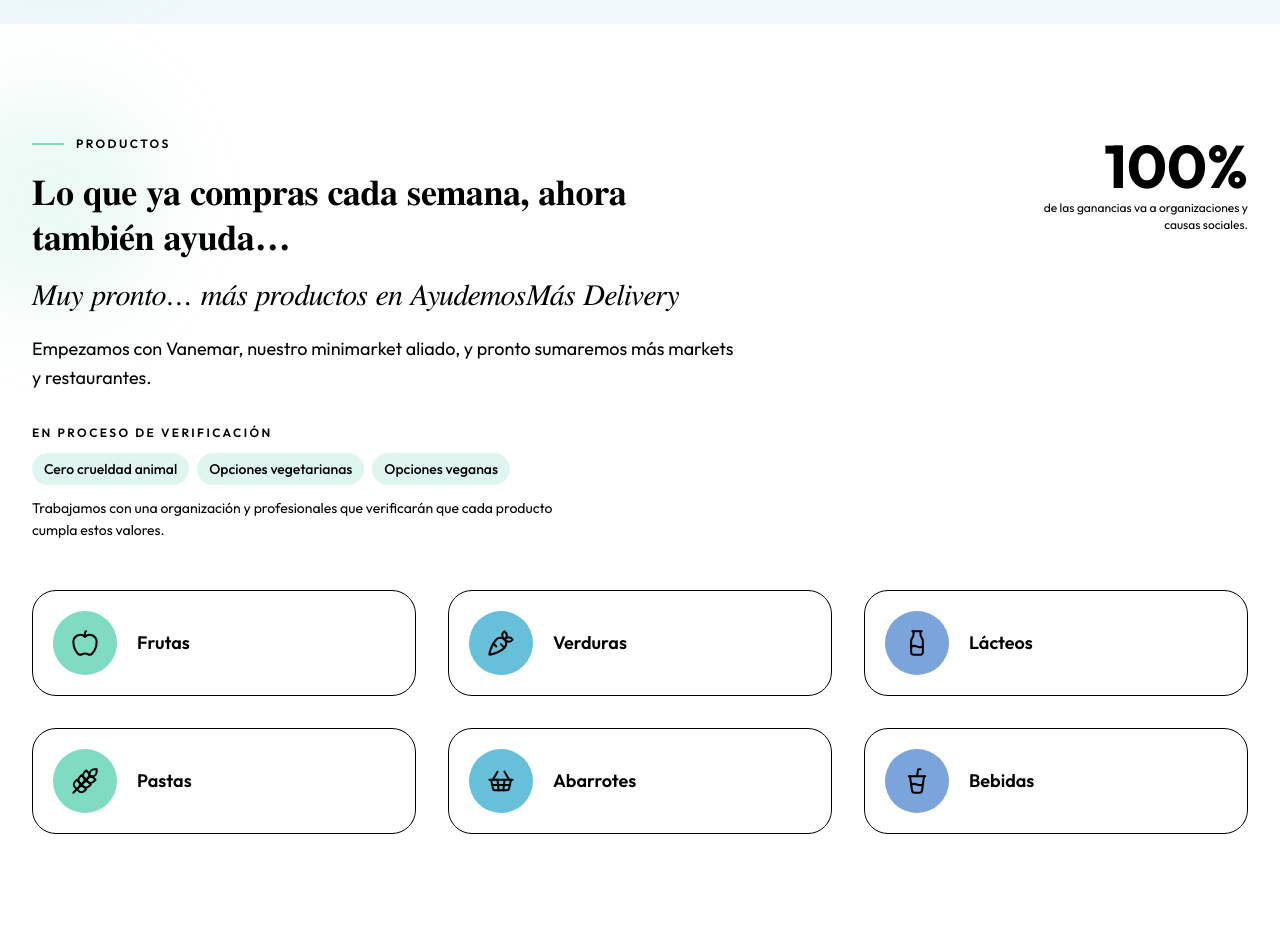
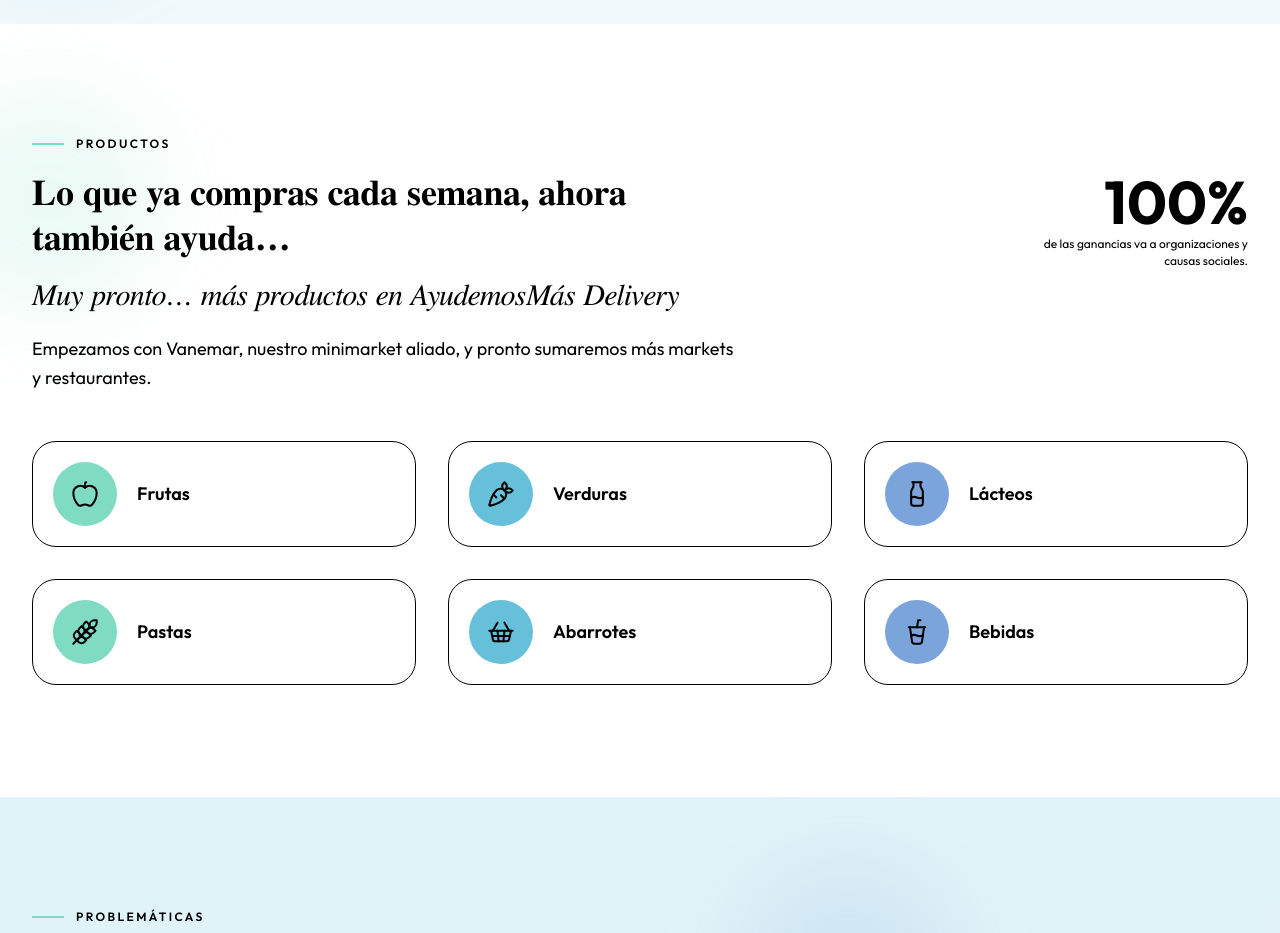
Before and after one commit to ForstDev/PAM_LP, a Next.js app: page / in a window 1280 px wide. Shown: the part 2400-3333 px from the top of the page. Built offline with nearby package versions, Linux system fonts and the light colour scheme.

Commit message:
catalog cambio final

```diff
--- a/src/components/sections/CatalogSection.tsx
+++ b/src/components/sections/CatalogSection.tsx
@@ -3,12 +3,6 @@ import { Reveal } from "@/components/Reveal";
 import { SectionEyebrow } from "@/components/SectionEyebrow";
 import { GlowOrb } from "@/components/GlowOrb";
 import { ProfitCounter } from "./ProfitCounter";
-
-const values = [
-  "Cero crueldad animal",
-  "Opciones vegetarianas",
-  "Opciones veganas",
-];
 
 export function CatalogSection() {
   return (
@@ -16,10 +10,12 @@ export function CatalogSection() {
       <GlowOrb className="-left-16 top-16 h-56 w-56 bg-verde/15 blur-2xl" />
 
       <div className="relative mx-auto max-w-[84rem]">
-        <div className="flex flex-col gap-6 sm:flex-row sm:items-start sm:justify-between">
+        <Reveal>
+          <SectionEyebrow>Productos</SectionEyebrow>
+        </Reveal>
+        <div className="mt-5 flex flex-col gap-6 sm:flex-row sm:items-start sm:justify-between">
           <Reveal>
-            <SectionEyebrow>Productos</SectionEyebrow>
-            <h2 className="mt-5 max-w-2xl font-serif text-3xl font-bold leading-tight text-foreground sm:text-4xl">
+            <h2 className="max-w-2xl font-serif text-3xl font-bold leading-tight text-foreground sm:text-4xl">
               Lo que ya compras cada semana, ahora también ayuda…
             </h2>
             <p className="text-impact mt-4 text-2xl sm:text-3xl">
@@ -29,28 +25,6 @@ export function CatalogSection() {
               Empezamos con Vanemar, nuestro minimarket aliado, y pronto
               sumaremos más markets y restaurantes.
             </p>
-
-            {/* Valores que se están verificando: se presentan como "en
-                proceso" hasta que la verificación esté completa. */}
-            <div className="mt-8">
-              <p className="text-xs font-semibold uppercase tracking-[0.2em] text-foreground">
-                En proceso de verificación
-              </p>
-              <ul className="mt-3 flex flex-wrap gap-2">
-                {values.map((value) => (
-                  <li
-                    key={value}
-                    className="rounded-full bg-verde/25 px-3 py-1.5 text-sm font-medium text-foreground"
-                  >
-                    {value}
-                  </li>
-                ))}
-              </ul>
-              <p className="mt-3 max-w-[60ch] text-sm leading-relaxed text-foreground">
-                Trabajamos con una organización y profesionales que verificarán
-                que cada producto cumpla estos valores.
-              </p>
-            </div>
           </Reveal>
 
           <Reveal delay={0.1}>
```
